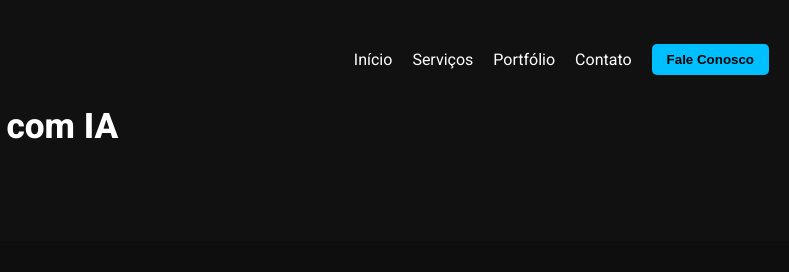
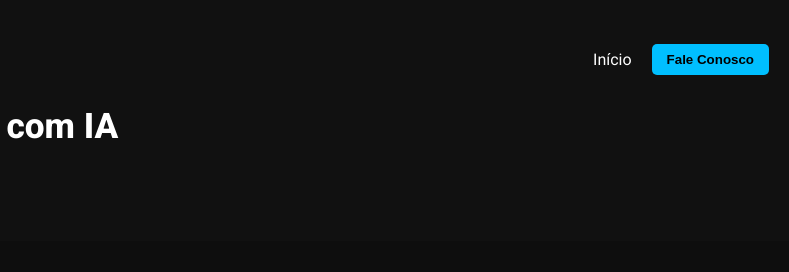
Before and after one commit to magno-iatech/magno-tech, a plain HTML site: page index.html in a window 1280 px wide. Shown: the top 272 px of the page, 491-1280 px from the left. Drawn offline with Linux system fonts and the light colour scheme.

Commit message:
Update index.html

```diff
--- a/index.html
+++ b/index.html
@@ -201,9 +201,6 @@
     </div>
     <nav>
       <a href="#">Início</a>
-      <a href="#">Serviços</a>
-      <a href="#">Portfólio</a>
-      <a href="#">Contato</a>
       <button class="btn-contato">Fale Conosco</button>
     </nav>
     <div class="header-title">
```
